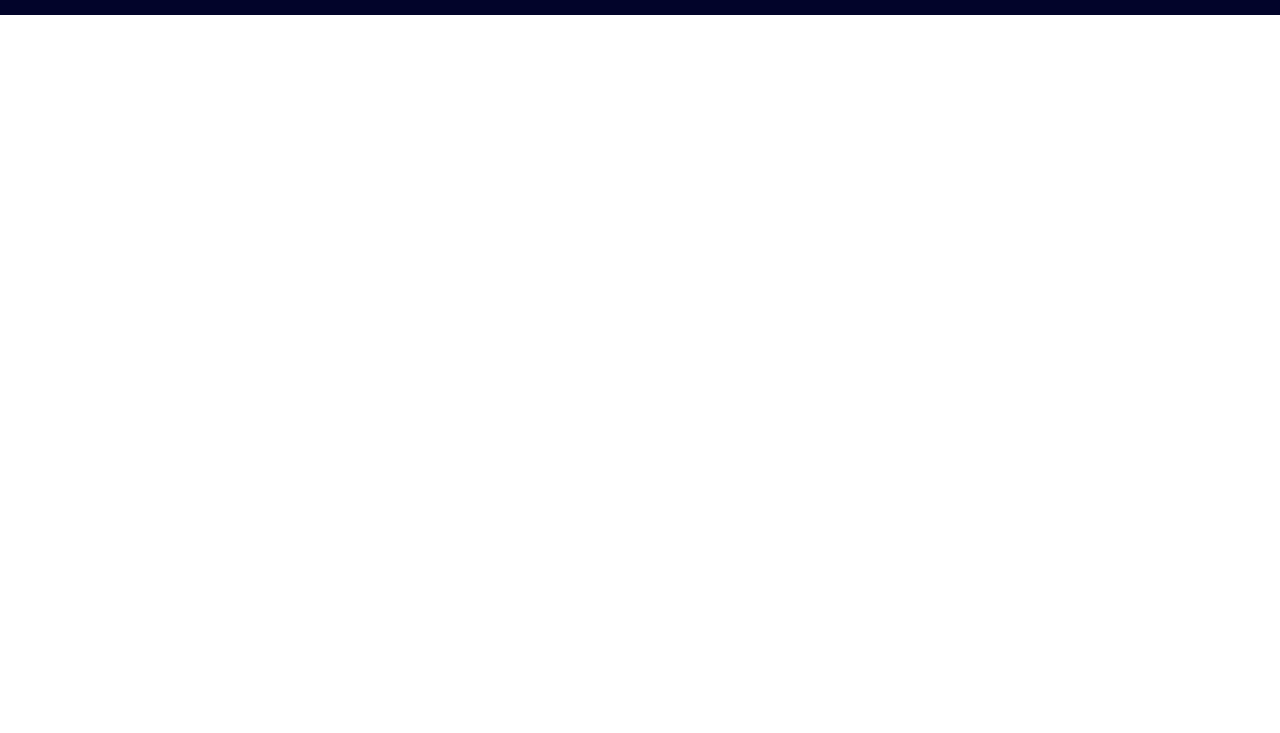
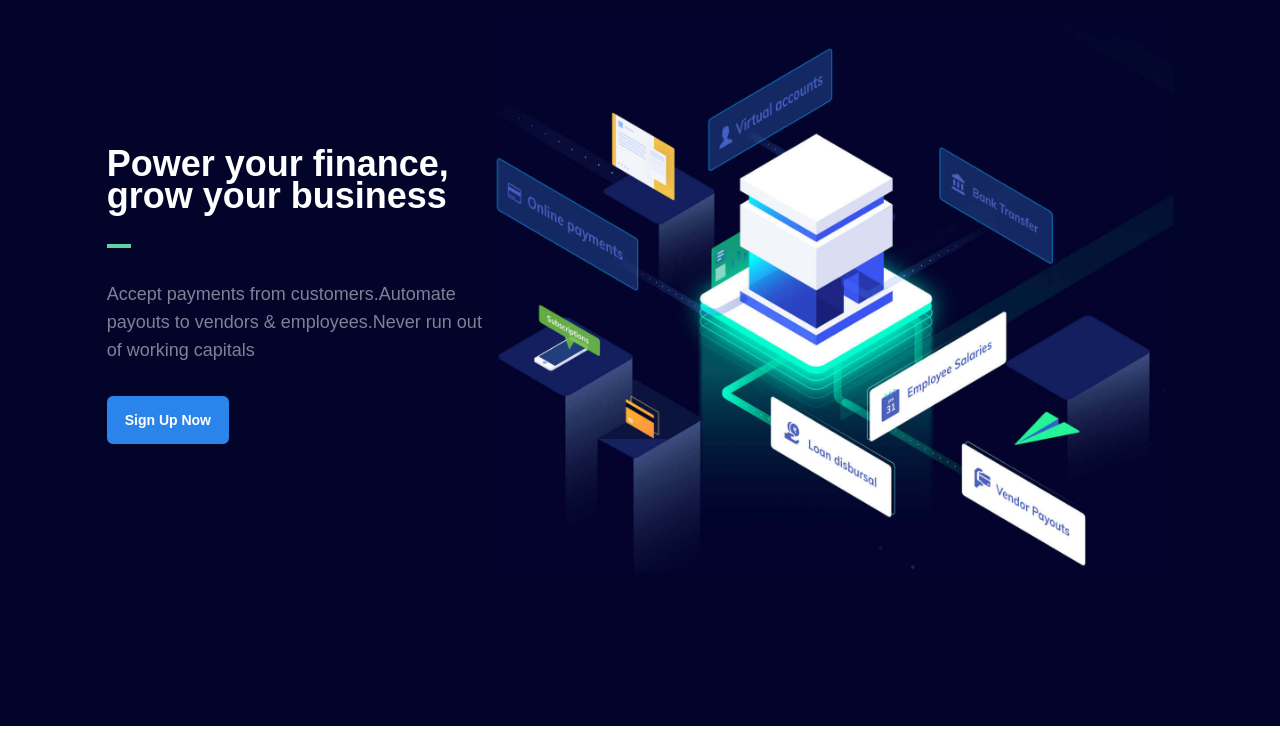
Before and after one commit to Rahul-1384/RR--Tailwind-, a website built with Vite: page index.html in a window 1280 px wide. Shown: the part 67-800 px from the top of the page. Built offline with nearby package versions, Linux system fonts and the light colour scheme.

Commit message:
hero section completed

```diff
--- a/index.html
+++ b/index.html
@@ -8,6 +8,8 @@
     <title>Razorpay</title>
 </head>
 <body>
+
+    <!-- navbar section -->
     <nav class="bg-deepBlue">
         <div class="relative w-[1080px] mx-auto flex items-center justify-between">
             <a href="#" class="cursor-pointer py-7 pr-7">
@@ -30,10 +32,25 @@
                 <button class="py-3 px-4 text-lightBlue300 font-mullish text-sm border font-bold bg-white rounded-sm transition-all duration-200 hover:text-lightBlue500">Sign Up <i class="fa-solid fa-arrow-right"></i></button>
             </div>
         </div>
+    </nav>
 
-        <div class="w-[1080px] mx-auto flex items-center justify-between">
-            <div class="text-white"></div>
+    <!-- hero section -->
+    <section class="text-white relative bg-deepBlue">
+        <div class="w-10/12 items-center flex justify-between max-w-[1080px] mx-auto">
+            <!-- left -->
+            <div class=" space-y-8">
+                <h1 class="font-bold text-white font-mullish text-4xl leading-8">Power your finance,<br>grow your business</h1>
+                <div class="w-6 h-1 bg-greenLight"></div>
+                <p class="text-[18px] text-gray-300 font-mullish leading-7 opacity-60">Accept payments from customers.Automate payouts to
+                    vendors & employees.Never run out of working capitals
+                </p>
+                <button class="bg-lightBlue rounded-md font-mullish font-bold hover:bg-lightBlue500 transition-all duration-200 py-[14px] px-[18px] text-sm">Sign Up Now</button>
+            </div>
+            <!-- right -->
+            <img src="hero-illustration.jpg" alt="" class="max-w-[680px]">
         </div>
-    </nav>
+        <!-- shape -->
+        <img src="hero-shape.svg" alt="">
+    </section>
 </body>
 </html>
```
Also changed, not shown: hero-illustration.jpg (added), hero-shape.svg (added).
